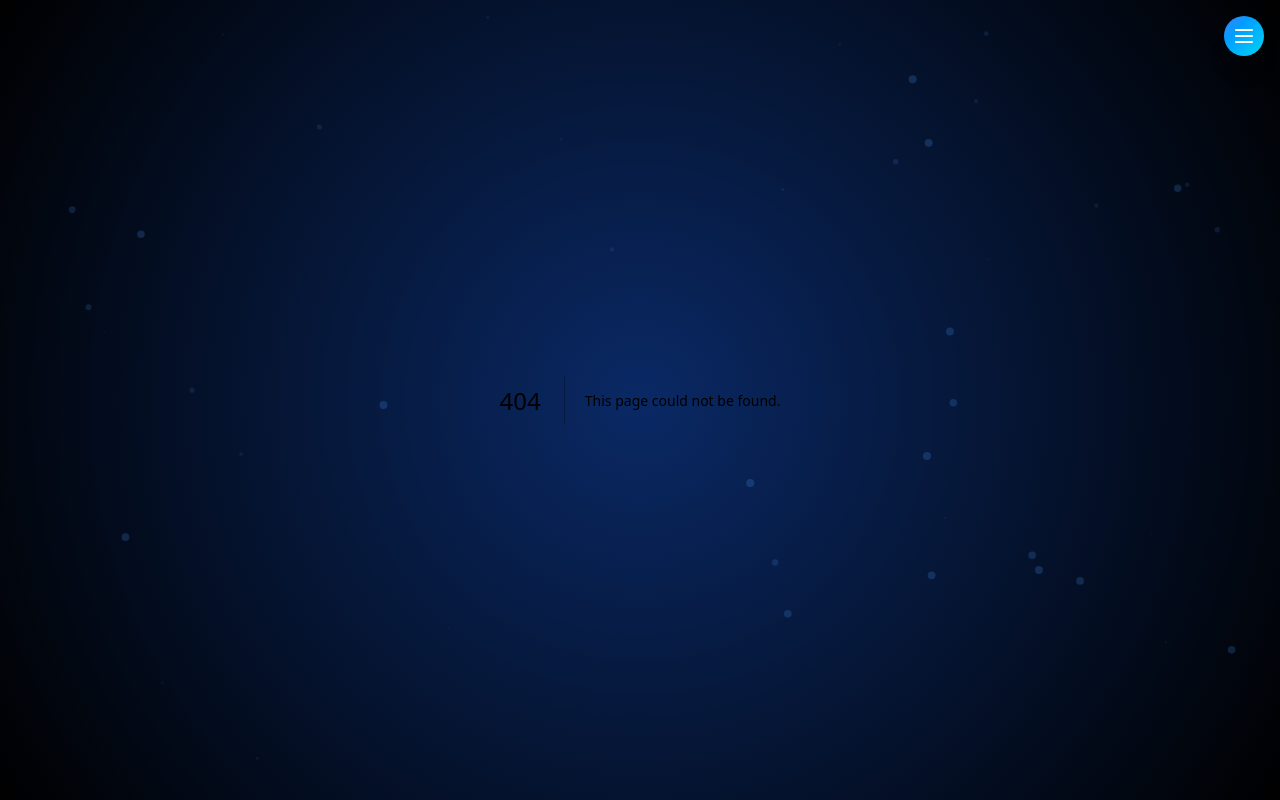
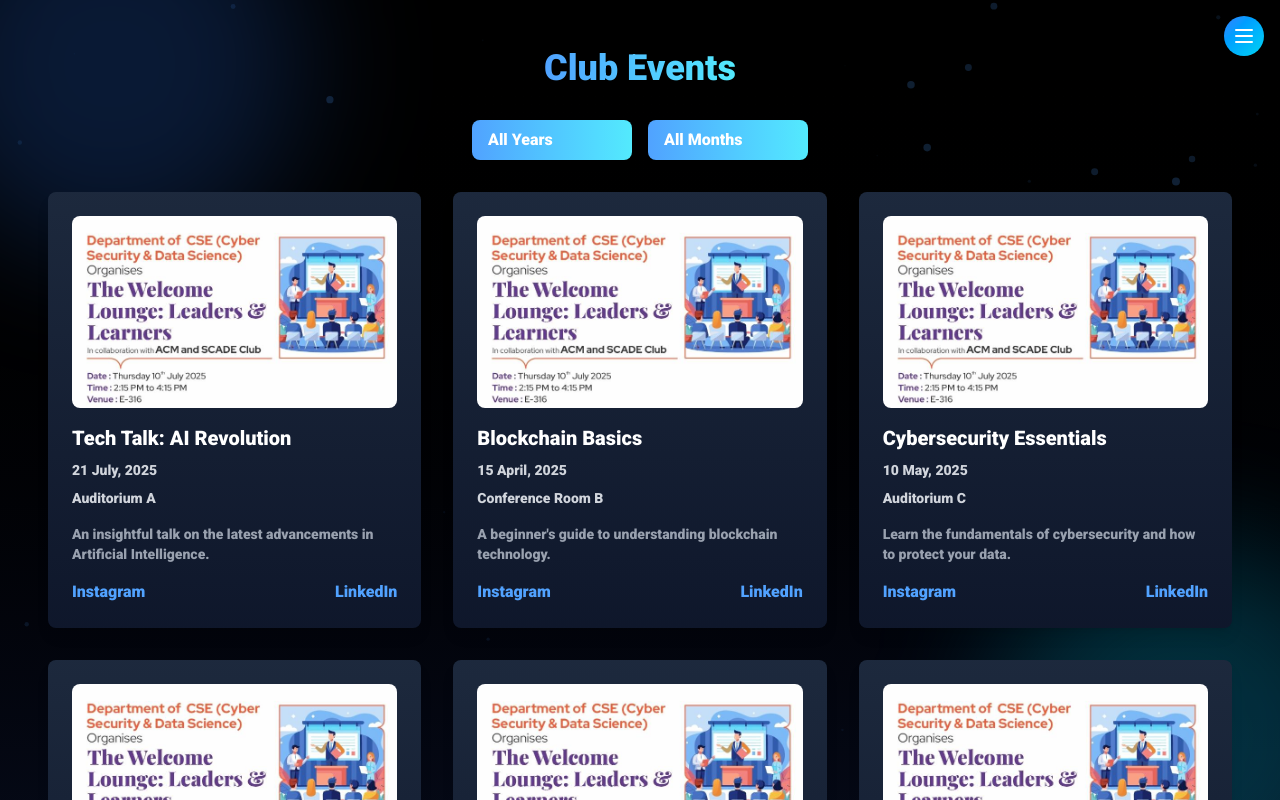
Before and after one commit to KrishnaGavali/ACMGHRCEMV2, a Next.js app: page /events in a window 1280 px wide. Before the commit this address had no page. Shown: the top 800 px of the page. Built offline with nearby package versions, Linux system fonts and the light colour scheme.

Commit message:
feat: Add Events page and EventPlaceholder image; update EventSection and Testimonials components for improved layout and styling

```diff
--- a/src/Components/EventSection.tsx
+++ b/src/Components/EventSection.tsx
@@ -54,7 +54,7 @@ const EventSection = () => {
     <motion.div
       ref={sectionRef}
       id="EventSection"
-      className="min-h-screen py-20 text-white"
+      className=" py-20 text-white"
     >
       <div className="text-center mb-10">
         <h1 className="text-4xl md:text-5xl font-bold tracking-wide text-blue-400">
--- a/src/Components/Testimonials.tsx
+++ b/src/Components/Testimonials.tsx
@@ -87,7 +87,7 @@ const Testimonials = () => {
         <div className="absolute -bottom-1/4 -right-1/4 w-96 h-96 bg-cyan-500/20 rounded-full blur-3xl" />
       </div>
 
-      <div className="container mx-auto px-6 lg:px-16 z-10 top-1/4 sticky flex items-center justify-center mb-12">
+      <div className="container mx-auto px-6 lg:px-16 z-10 top-1/4 sticky flex flex-col items-center justify-center mb-12">
         {/* 2-column layout */}
         <div className="flex flex-col lg:flex-row gap-12 items-center lg:items-start">
           {/* Left Column: Heading */}
@@ -124,6 +124,7 @@ const Testimonials = () => {
                 <div className="relative z-10">
                   <h4 className="text-xl font-semibold">{testimonial.name}</h4>
                   <p className="text-cyan-300 text-sm">{testimonial.role}</p>
+                  <p className="mt-4 text-gray-200">{testimonial.feedback}</p>
                 </div>
               </motion.div>
             </AnimatePresence>
--- /dev/null
+++ b/src/app/events/page.tsx
@@ -0,0 +1,181 @@
+"use client";
+import React, { useState } from "react";
+import { motion } from "framer-motion";
+import Footer from "@/Components/Footer";
+import eventData from "@/Data/EventData.json";
+
+const EventsPage = () => {
+  const [selectedYear, setSelectedYear] = useState<string>("All");
+  const [selectedMonth, setSelectedMonth] = useState<string>("All");
+
+  const years = Array.from(
+    new Set(eventData.map((event) => event.eventYear))
+  ).sort();
+  const months = [
+    "January",
+    "February",
+    "March",
+    "April",
+    "May",
+    "June",
+    "July",
+    "August",
+    "September",
+    "October",
+    "November",
+    "December",
+  ];
+
+  const filteredEvents = eventData.filter((event) => {
+    const yearMatch =
+      selectedYear === "All" || event.eventYear === selectedYear;
+    const monthMatch =
+      selectedMonth === "All" || event.eventMonth === selectedMonth;
+    return yearMatch && monthMatch;
+  });
+
+  const CustomDropdown = ({
+    options,
+    value,
+    onChange,
+    placeholder,
+  }: {
+    options: string[];
+    value: string;
+    onChange: (value: string) => void;
+    placeholder: string;
+  }) => {
+    const [isOpen, setIsOpen] = useState(false);
+
+    return (
+      <div className="relative w-40">
+        <button
+          className="px-4 py-2 rounded-lg bg-gradient-to-r from-blue-400 to-cyan-300 text-white w-full text-left shadow-md hover:shadow-lg transition-shadow"
+          onClick={() => setIsOpen(!isOpen)}
+        >
+          {value === "All" ? placeholder : value}
+        </button>
+        {isOpen && (
+          <ul className="absolute left-0 mt-2 w-full bg-blue-400 text-white rounded-lg backdrop-blur-md shadow-lg z-10 max-h-60 overflow-y-auto">
+            <li
+              className="px-4 py-2 hover:bg-white/20 cursor-pointer"
+              onClick={() => {
+                onChange("All");
+                setIsOpen(false);
+              }}
+            >
+              {placeholder}
+            </li>
+            {options.map((option) => (
+              <li
+                key={option}
+                className="px-4 py-2 hover:bg-white/20 cursor-pointer"
+                onClick={() => {
+                  onChange(option);
+                  setIsOpen(false);
+                }}
+              >
+                {option}
+              </li>
+            ))}
+          </ul>
+        )}
+      </div>
+    );
+  };
+
+  return (
+    <div className=" bg-gradient-to-b from-black via-slate-900 to-black text-white">
+      {/* Glow Effects */}
+      <div className="absolute inset-0 overflow-hidden pointer-events-none">
+        <div className="absolute -top-32 -left-20 w-96 h-96 bg-blue-500/20 blur-3xl rounded-full"></div>
+        <div className="absolute -bottom-32 -right-24 w-96 h-96 bg-cyan-400/20 blur-3xl rounded-full"></div>
+      </div>
+
+      <div className="container mx-auto px-4 sm:px-6 lg:px-12 py-12 relative z-10">
+        <h1 className="text-4xl font-extrabold text-center mb-8">
+          <span className="bg-gradient-to-r from-blue-400 to-cyan-300 bg-clip-text text-transparent">
+            Club Events
+          </span>
+        </h1>
+
+        {/* Filters */}
+        <div className="flex flex-wrap justify-center gap-4 mb-8">
+          <CustomDropdown
+            options={years}
+            value={selectedYear}
+            onChange={setSelectedYear}
+            placeholder="All Years"
+          />
+          <CustomDropdown
+            options={months}
+            value={selectedMonth}
+            onChange={setSelectedMonth}
+            placeholder="All Months"
+          />
+        </div>
+
+        {/* Event Cards */}
+        <div className="overflow-x-auto lg:overflow-visible">
+          <div className="flex lg:grid lg:grid-cols-3 gap-8">
+            {filteredEvents.map((event) => (
+              <motion.div
+                key={event.eventId}
+                className="min-w-[300px] lg:min-w-0 p-6 rounded-lg bg-gradient-to-b from-slate-800 to-slate-900 shadow-lg hover:shadow-xl transition-shadow backdrop-blur-md"
+                initial={{ opacity: 0, y: 20 }}
+                whileInView={{ opacity: 1, y: 0 }}
+                transition={{ duration: 0.3 }}
+              >
+                <img
+                  src={"/EventPlaceholder.jpg"}
+                  alt={event.eventName}
+                  className="w-full h-48 object-cover rounded-lg mb-4"
+                />
+                <h2 className="text-xl font-bold mb-2 text-white">
+                  {event.eventName}
+                </h2>
+                <p className="text-sm text-gray-300 mb-2">
+                  {event.eventDate} {event.eventMonth}, {event.eventYear}
+                </p>
+                <p className="text-sm text-gray-300 mb-4">{event.location}</p>
+                <p className="text-sm text-gray-400 mb-4">
+                  {event.description}
+                </p>
+                <div className="flex justify-between items-center">
+                  <a
+                    href={event.instagramLink}
+                    target="_blank"
+                    rel="noopener noreferrer"
+                    className="text-blue-400 hover:underline"
+                  >
+                    Instagram
+                  </a>
+                  <a
+                    href={event.linkedInLink}
+                    target="_blank"
+                    rel="noopener noreferrer"
+                    className="text-blue-400 hover:underline"
+                  >
+                    LinkedIn
+                  </a>
+                </div>
+              </motion.div>
+            ))}
+          </div>
+        </div>
+
+        {/* No Events Found */}
+        {filteredEvents.length === 0 && (
+          <p className="text-center text-gray-400 mt-8">
+            No events found for the selected filters.
+          </p>
+        )}
+      </div>
+
+      {/* Footer */}
+      <Footer />
+    </div>
+  );
+};
+
+export default EventsPage;
```
Also changed, not shown: public/EventPlaceholder.jpg (added), src/app/teams/page.tsx (renamed from src/app/team/page.tsx).
